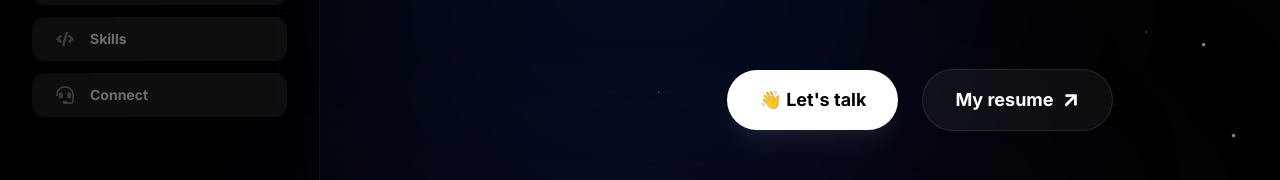
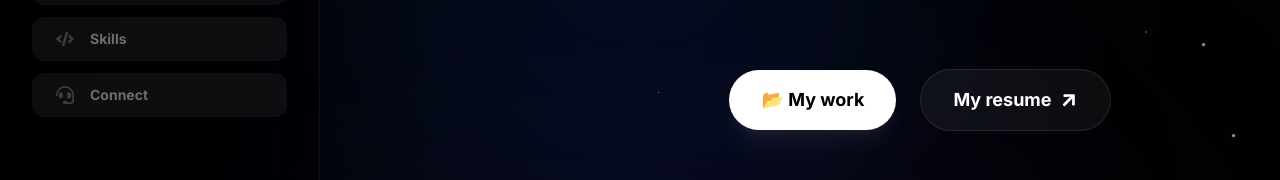
Before and after one commit to aasthakumari03/updated_Portfolio, a Next.js app: page / in a window 1280 px wide. Shown: the part 446-626 px from the top of the page. Built offline with nearby package versions, Linux system fonts and the light colour scheme; a web font is replaced by a local one.

Commit message:
refine: change hero 'Let's talk' to 'My work' linking to projects

```diff
--- a/app/page.tsx
+++ b/app/page.tsx
@@ -135,8 +135,8 @@ export default function Home() {
 
           {/* Actions */}
           <div className="flex flex-col sm:flex-row items-center justify-center gap-6 pt-8 animate-fade-in [animation-delay:600ms]">
-            <a href="#connect" className="group px-8 py-4 bg-white text-black rounded-full font-bold text-lg hover:bg-teal-400 hover:text-black transition-all duration-500 flex items-center gap-2 shadow-xl shadow-white/5 hover:scale-105 active:scale-95">
-              👋 Let's talk
+            <a href="#projects" className="group px-8 py-4 bg-white text-black rounded-full font-bold text-lg hover:bg-teal-400 hover:text-black transition-all duration-500 flex items-center gap-3 shadow-xl shadow-white/5 hover:scale-105 active:scale-95">
+              📂 My work
             </a>
             <button className="group px-8 py-4 bg-white/5 border border-white/10 rounded-full font-bold text-lg hover:bg-white/10 transition-all duration-500 flex items-center gap-2 backdrop-blur-sm hover:border-teal-400/30">
               My resume <FaArrowRight className="-rotate-45 group-hover:translate-x-1 group-hover:-translate-y-1 transition-transform" />
```
